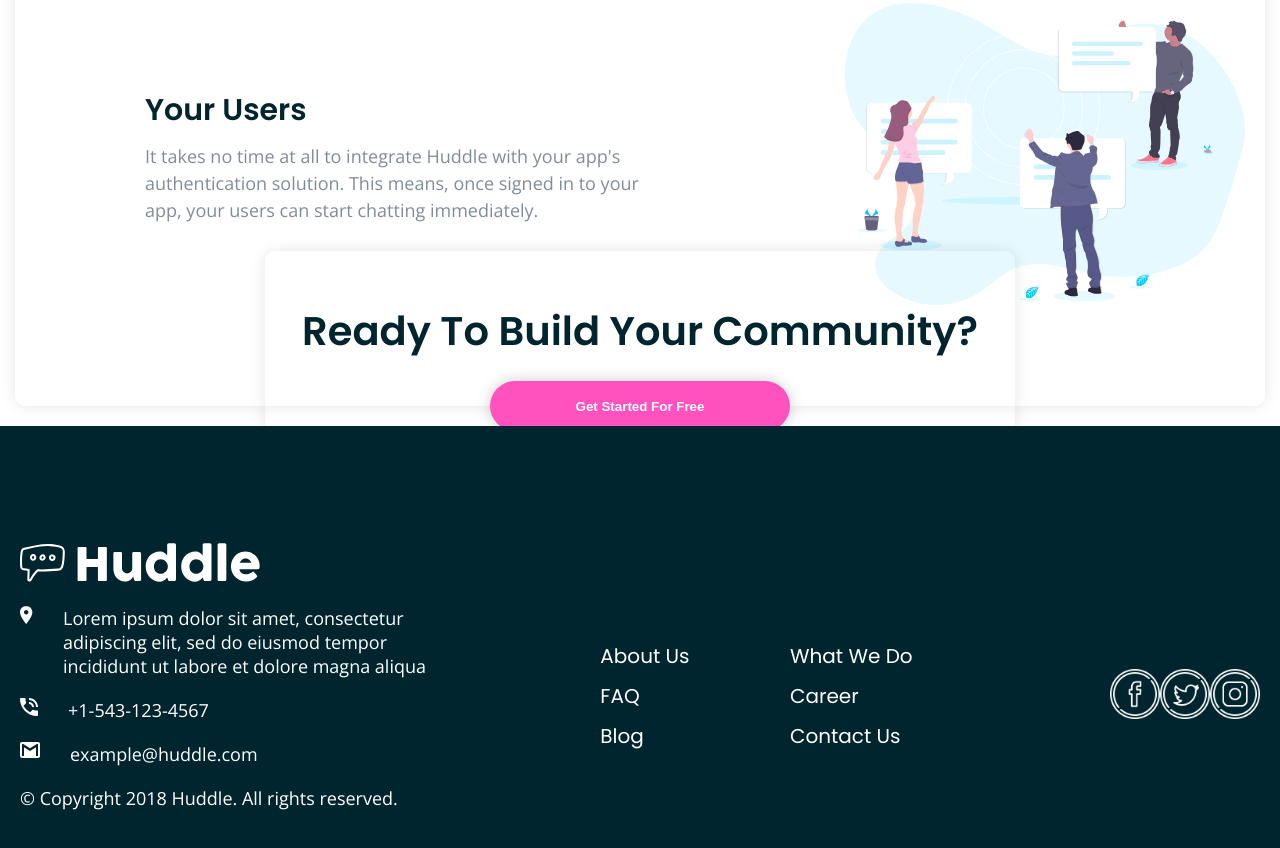
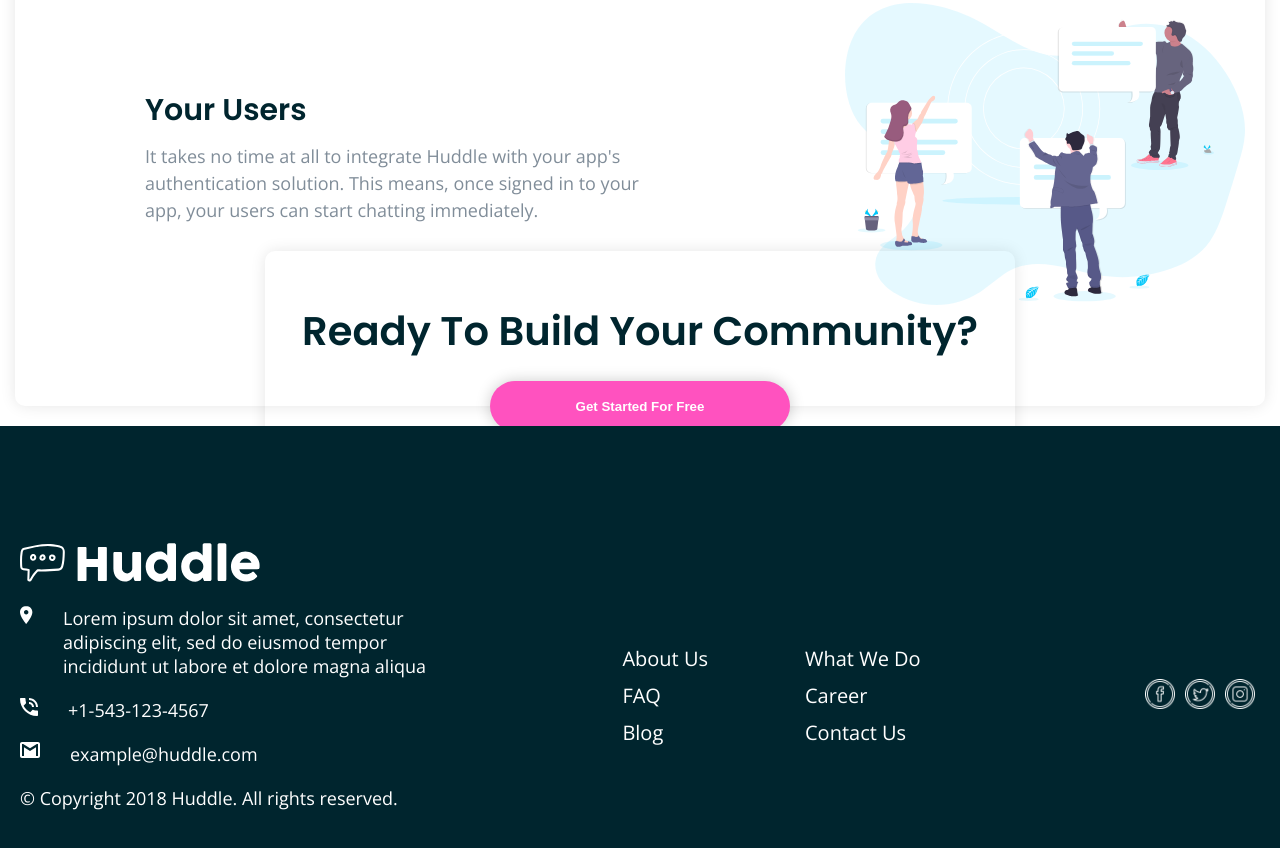
Before and after one commit to marktanio/huddle-landing-page-with-alternating-feature-blocks-master, a plain HTML site: page index.html in a window 1280 px wide. Shown: the part 1994-2842 px from the top of the page. Drawn offline with nearby package versions, Linux system fonts and the light colour scheme.

Commit message:
updated socmed icons

```diff
--- a/style.css
+++ b/style.css
@@ -264,5 +264,14 @@ li a {
   a {
     text-decoration: none;
     font-size: 20px;
-    font-family: "Poppins",sans-serif;
+    font-family: "Open Sans",sans-serif;
   }
+
+  .soc-med > figure >img{
+    width:30px;
+    height:auto;
+  }
+
+  .soc-med > figure {
+    margin:0 5px;
+  }
```
